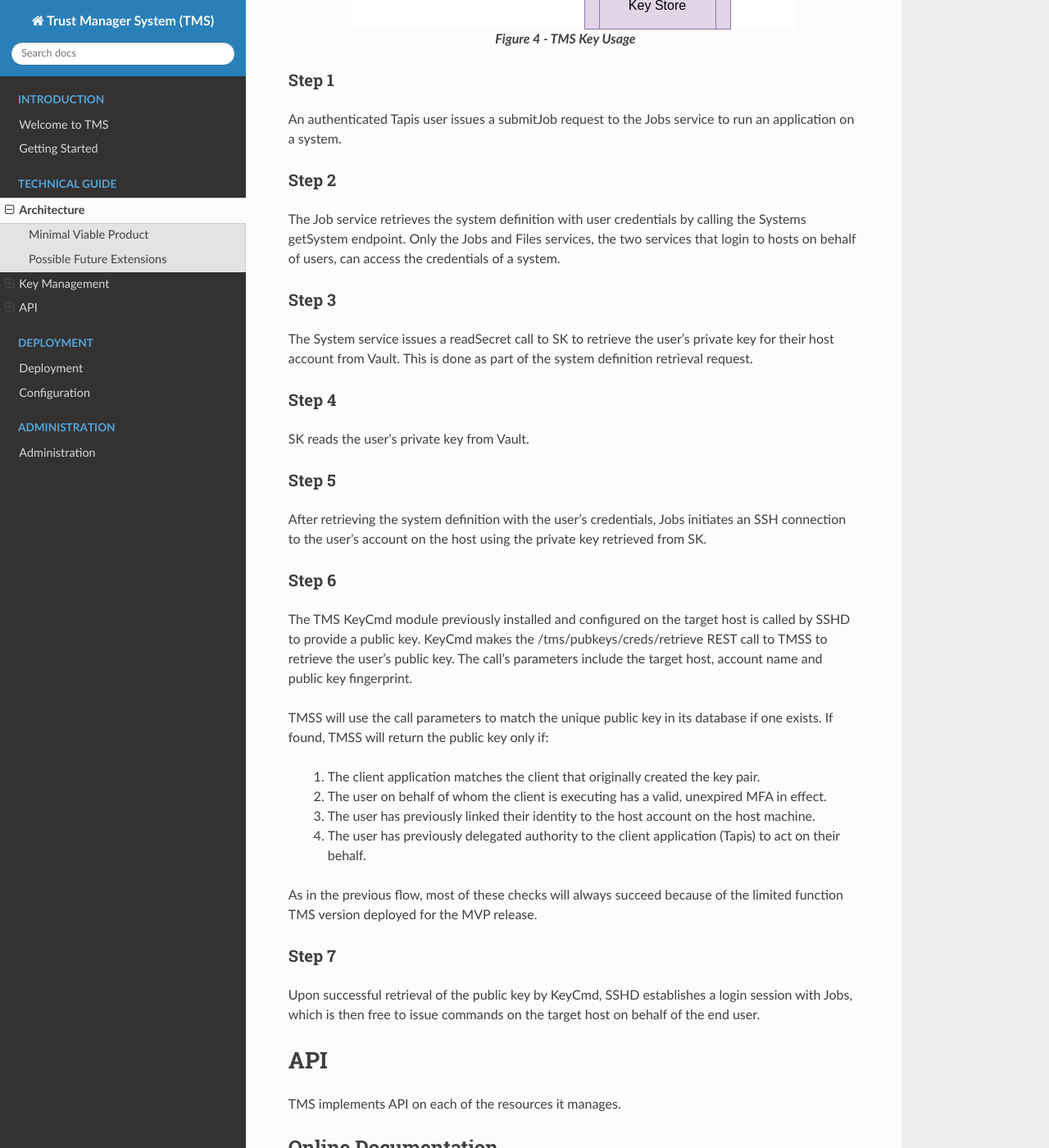
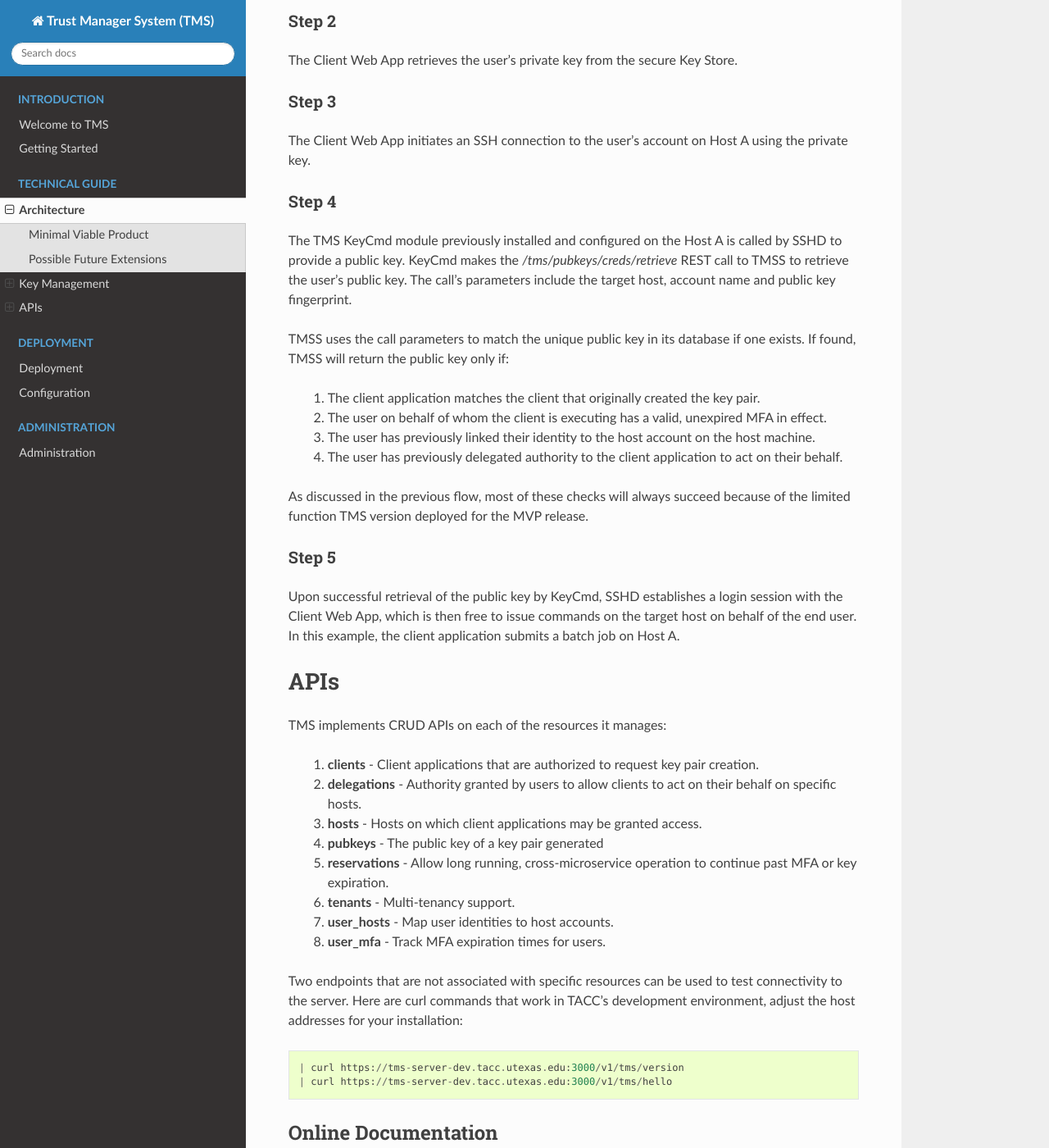
Before and after one commit to tapis-project/tms-documentation, a Sphinx documentation site: the page built from source/technical/index.rst, in a window 1280 px wide and 1400 px high, scrolled down 5405 px. Shown: the whole window at 82% size. Built offline with Sphinx 7.4.7 and the Read the Docs theme 3.1.0, drawn with Linux system fonts in a browser that asks for light colours; some of the changed text lies outside the part shown.

Commit message:
more docs

```diff
--- a/source/administration/index.rst
+++ b/source/administration/index.rst
@@ -21,6 +21,11 @@
 Maintaining Security
 ====================
 
+A key aspect of keeping the TMS server secure is to prevent unauthorized access to the host and the account on which *tms_server* runs.  Protect access to the TMS host using a firewall and other standard tools.  The server account, usually **tms**, should only be accessible by switching to it from root or other privileged accounts on the same host.
+
+Another aspect of securing TMS is to make sure the TMS runtime directory, *${HOME}/.tms* by default, has the proper access permissions assigned to files and subdirectories.  TMS server will not start unless the following permissions hold:
+
+
 
 Database Backup
 ===============
--- a/source/index.rst
+++ b/source/index.rst
@@ -50,7 +50,7 @@
 Online Documentation
 --------------------
 
-From a running TMS server, one can extract TMS's OpenAPI v3 specification and interact with its live API web page.  The links below are examples of those available to developers at the Texas Advanced Computing Center (TACC).  Similar links will work in any TMS installation by replacing the host in the URLs.
+From a running TMS server, one can extract TMS's OpenAPI v3 specification and interact with its live API web page.  The links below are examples of those available to developers at the Texas Advanced Computing Center (TACC).  Similar links will work in any TMS installation by replacing the hosts in the URLs with local hosts.
 
    - `JSON specification`_ -- Viewable OpenAPI specification
    - `YAML specification`_ -- Downloadable OpenAPI specification
--- a/source/technical/index.rst
+++ b/source/technical/index.rst
@@ -70,7 +70,7 @@
 Creating TMS Keys
 =================
 
-The following figure describes how TMS MVP is used by client applications---`Tapis`_ in this example---to create SSH key pairs.
+The following figure describes how TMS MVP is used by client web applications to create SSH key pairs.
 
 .. figure:: TMSSshKeyCreate.drawio.png
    :align: center
@@ -79,36 +79,30 @@
 
 Step 1
 ------
-An authenticated Tapis user issues a CreateUserCredential REST call to the Systems service to generate a key pair for a system they are authorized to use.
+An authenticated user issues a CreateUserCredential REST call to the Client Web Appl to generate a key pair for a host machine (not shown) that they are authorized to use.
 
 Step 2
 ------
-The Systems service issues a /tms/pubkeys/creds REST call to the TMS Server (TMSS) to create a new SSH key pair.  TMSS will only honor the request if these conditions hold:
+The Client Web App issues a */tms/pubkeys/creds* REST call to the TMS Server (TMSS) to create a new SSH key pair.  TMSS will only honor the request if these conditions hold:
 
-   1. The client application (Tapis in this case) is registered in a TMS tenant and presents its TMS generated client-id and client-secret to TMSS.  (Note: TMS tenants have no relationship to Tapis tenants.)
+   1. The client application is registered in a TMS tenant and presents its TMS generated client-id and client-secret to TMSS.
    2. The user on behalf of whom the request is being made has a valid, unexpired MFA in effect.
-   3. The user has previously linked their identity to an account on the host machine represented by the Tapis system.
-   4. The user has previously delegated authority to the client application (Tapis) to act on their behalf on that host.
+   3. The user has previously linked their user identity to an account on the host machine.
+   4. The user has previously delegated authority to the client application to act on their behalf on that host.
 
 Only if all of these checks pass will TMSS generate a key pair.  Supported key types are RSA (4096 bits), ECDSA (521 bits) and ED25519 (256 bits); ED25519 being the default.  The client can also specify the number of uses and expiration time of the keys.  TMSS will put the new public key in its database, along with a fingerprint of the public key, and pass the private key back to the client.
 
-*Note that in the MVP release (1) all keys have unlimited uses and don’t expire, (2) user MFAs are implicit and never expire, (3) a user’s identity is always the same as their host account name, and (4) users implicitly delegate Tapis to act on their behalf.*
+*Note that in the MVP release (1) all keys have unlimited uses and don’t expire, (2) user MFAs are implicit and never expire, (3) a user’s identity is always the same as their host account name, and (4) users implicitly delegate the Client Web Application to act on their behalf. As such, the TMS MVP can only be run in a tightly controlled environment.*
 
 Step 3
 ------
-The Systems service stores the private key returned from TMS by calling SK’s writeSecret endpoint.  SK allows only the System service (as identified by its service JWT) to store SSH keys used by Tapis to login to hosts.
+The Client Web App writes the private key to its secure Key Store.  An important characteristic of this flow is that the portal user–or any end user for that matter–never sees or has access to the private key generated by TMS and used by the client application to login to the user's host account.
 
-Step 4
-------
-SK writes the private key to the Vault in a place that only the Systems service can access.  An important characteristic of this flow is that the portal user–or any end user for that matter–never sees or has access to the private key generated by TMS and used by Tapis to login to their host account.
-
-
-.. _Tapis: https://tapis.readthedocs.io/en/latest/
 
 Using TMS Keys
 ==============
 
-The following figure describes how TMS MVP is used by client applications---`Tapis`_ in this example---to use SSH key pairs previously created.
+The following figure describes how TMS MVP is used by client web applications to use SSH key pairs previously created.
 
 .. figure:: TMSSshKeyUse.drawio.png
    :align: center
@@ -117,53 +111,58 @@
 
 Step 1
 ------
-An authenticated Tapis user issues a submitJob request to the Jobs service to run an application on a system.
+An authenticated user issues a *submitJob* request to the Client Web App to run a batch job on Host A.
 
 Step 2
 ------
-The Job service retrieves the system definition with user credentials by calling the Systems getSystem endpoint.  Only the Jobs and Files services, the two services that login to hosts on behalf of users, can access the credentials of a system.
+The Client Web App retrieves the user's private key from the secure Key Store.
 
 Step 3
 ------
-The System service issues a readSecret call to SK to retrieve the user’s private key for their host account from Vault.  This is done as part of the system definition retrieval request.
+The Client Web App initiates an SSH connection to the user’s account on Host A using the private key.
 
 Step 4
 ------
-SK reads the user’s private key from Vault.
+The TMS KeyCmd module previously installed and configured on the Host A is called by SSHD to provide a public key.  KeyCmd makes the */tms/pubkeys/creds/retrieve* REST call to TMSS to retrieve the user’s public key.  The call’s parameters include the target host, account name and public key fingerprint.
 
-Step 5
-------
-After retrieving the system definition with the user’s credentials, Jobs initiates an SSH connection to the user’s account on the host using the private key retrieved from SK.
-
-Step 6
-------
-The TMS KeyCmd module previously installed and configured on the target host is called by SSHD to provide a public key.  KeyCmd makes the /tms/pubkeys/creds/retrieve REST call to TMSS to retrieve the user’s public key.  The call’s parameters include the target host, account name and public key fingerprint.
-
-TMSS will use the call parameters to match the unique public key in its database if one exists.  If found, TMSS will return the public key only if:
+TMSS uses the call parameters to match the unique public key in its database if one exists.  If found, TMSS will return the public key only if:
 
    1. The client application matches the client that originally created the key pair.
    2. The user on behalf of whom the client is executing has a valid, unexpired MFA in effect.
    3. The user has previously linked their identity to the host account on the host machine.
-   4. The user has previously delegated authority to the client application (Tapis) to act on their behalf.
+   4. The user has previously delegated authority to the client application to act on their behalf.
 
-As in the previous flow, most of these checks will always succeed because of the limited function TMS version deployed for the MVP release.
+As discussed in the previous flow, most of these checks will always succeed because of the limited function TMS version deployed for the MVP release.
 
-Step 7
+Step 5
 ------
-Upon successful retrieval of the public key by KeyCmd, SSHD establishes a login session with Jobs, which is then free to issue commands on the target host on behalf of the end user.
+Upon successful retrieval of the public key by KeyCmd, SSHD establishes a login session with the Client Web App, which is then free to issue commands on the target host on behalf of the end user.  In this example, the client application submits a batch job on Host A.
 
 
 #############
-API
+APIs
 #############
 
-TMS implements API on each of the resources it manages.
+TMS implements CRUD APIs on each of the resources it manages:
 
+   1. **clients** - Client applications that are authorized to request key pair creation.
+   2. **delegations** - Authority granted by users to allow clients to act on their behalf on specific hosts.
+   3. **hosts** - Hosts on which client applications may be granted access.
+   4. **pubkeys** - The public key of a key pair generated
+   5. **reservations** - Allow long running, cross-microservice operation to continue past MFA or key expiration.
+   6. **tenants** - Multi-tenancy support.
+   7. **user_hosts** - Map user identities to host accounts.
+   8. **user_mfa** - Track MFA expiration times for users.
+
+Two endpoints that are not associated with specific resources can be used to test connectivity to the server.  Here are curl commands that work in TACC's development environment, adjust the host addresses for your installation::
+
+   | curl https://tms-server-dev.tacc.utexas.edu:3000/v1/tms/version
+   | curl https://tms-server-dev.tacc.utexas.edu:3000/v1/tms/hello
 
 Online Documentation
 ====================
 
-From a running TMS server, one can extract TMS's OpenAPI v3 specification and interact with its live API web page.  The links below are examples of those available to developers at the Texas Advanced Computing Center (TACC).  Similar links will work in any TMS installation by replacing the host in the URLs.
+From a running TMS server, one can extract TMS's OpenAPI v3 specification and interact with its live API web page.  The links below are examples of those available to developers at the Texas Advanced Computing Center (TACC).  Similar links will work in any TMS installation by replacing the host component of the URL.
 
    - `JSON specification`_ -- Viewable OpenAPI specification
    - `YAML specification`_ -- Downloadable OpenAPI specification
```
Also changed, not shown: source/deployment/index.rst (+68 -4 lines).
